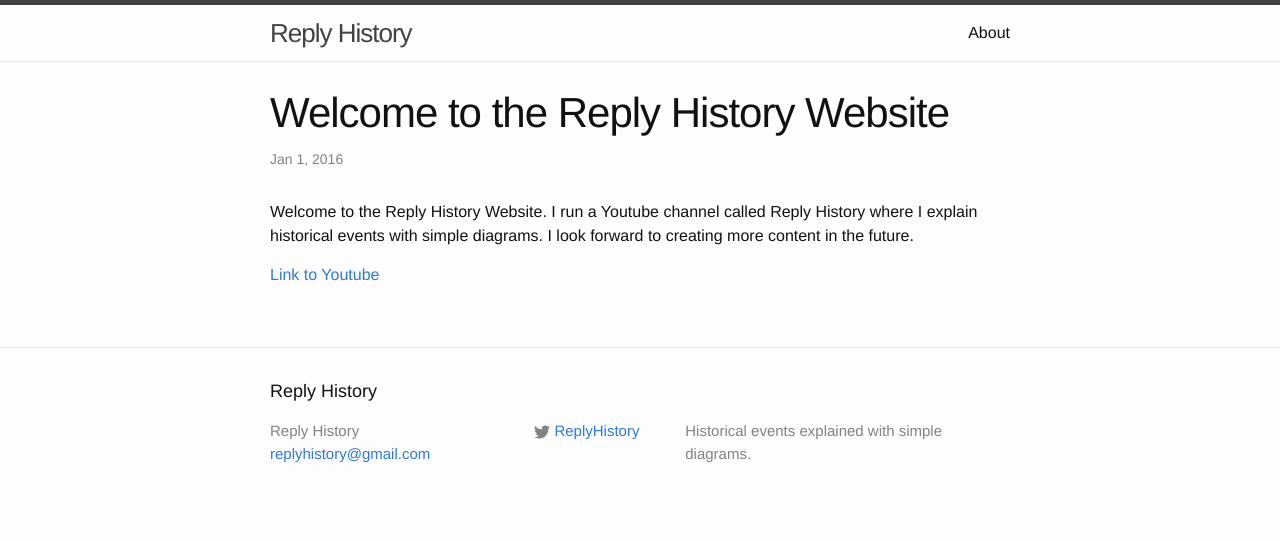
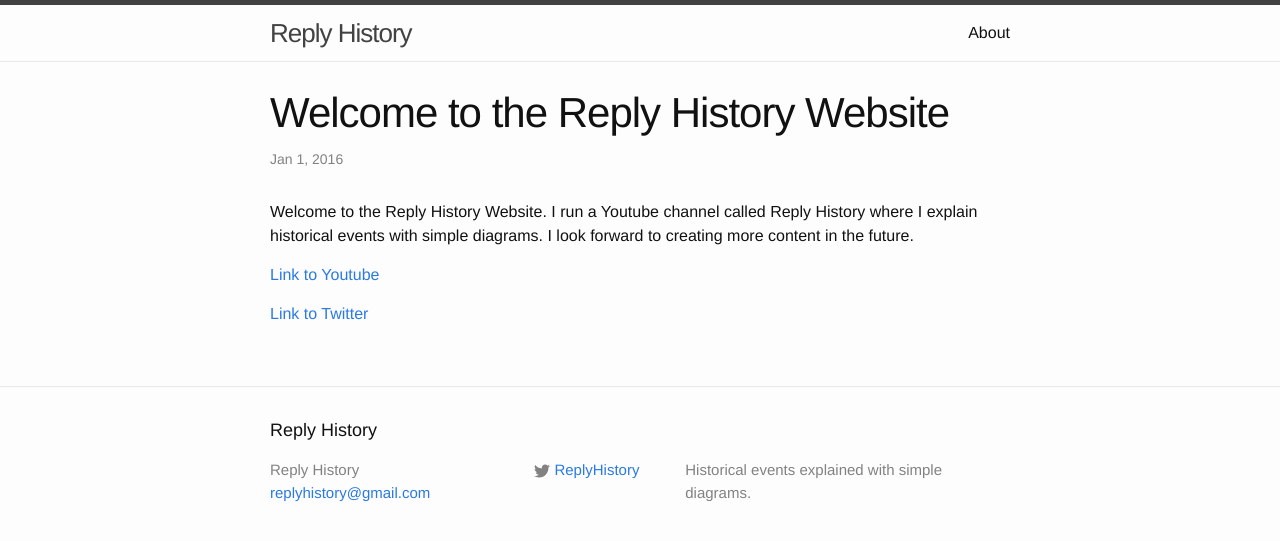
Before and after one commit to ReplyHistory/ReplyHistory.github.io, a Jekyll site: the page built from _posts/2016-01-01-Welcome-to-the-Reply-History-Website.markdown, in a window 1280 px wide. Shown: the top 541 px of the page. Built offline with Jekyll 4.4.1, drawn with Linux system fonts in a browser that asks for light colours.

Commit message:
Update 2016-01-01-Welcome-to-the-Reply-History-Website.markdown

```diff
--- a/_posts/2016-01-01-Welcome-to-the-Reply-History-Website.markdown
+++ b/_posts/2016-01-01-Welcome-to-the-Reply-History-Website.markdown
@@ -7,7 +7,9 @@
 Welcome to the Reply History Website. I run a Youtube channel called Reply History where I explain historical events with simple diagrams. I look forward to creating more content in the future.
 
 [Link to Youtube]
+
+[Link to Youtube]: https://www.youtube.com/ReplyHistory
+
 [Link to Twitter]
 
-[Link to Youtube]: https://www.youtube.com/ReplyHistory
 [Link to Twitter]: https://www.twitter.com/ReplyHistory
```
